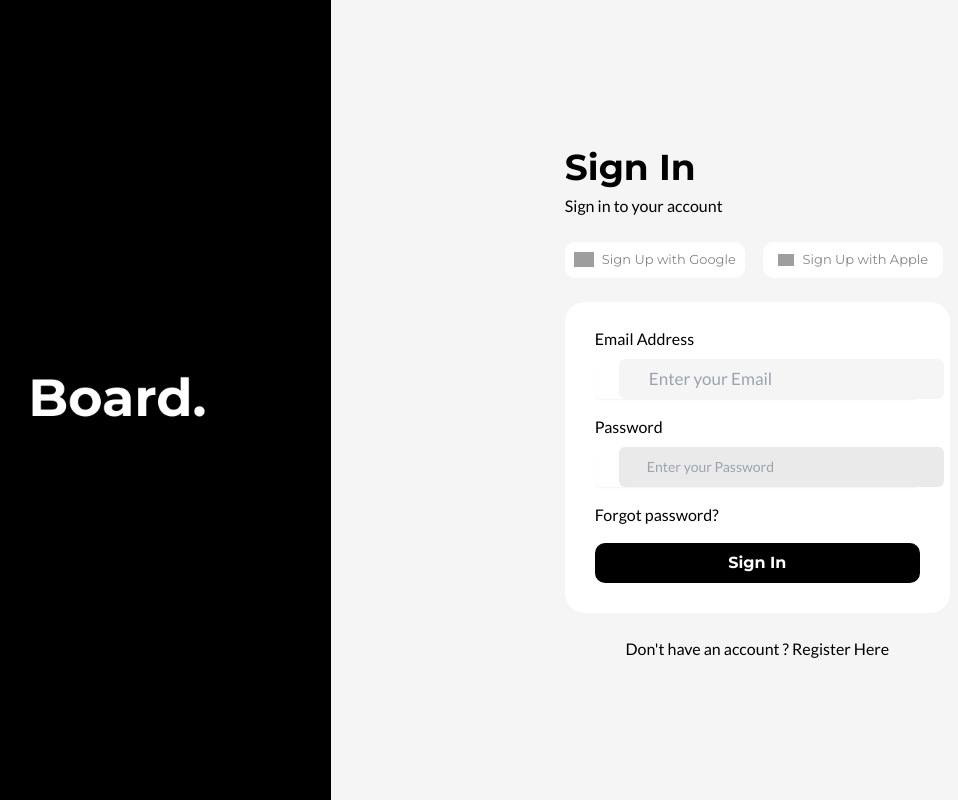
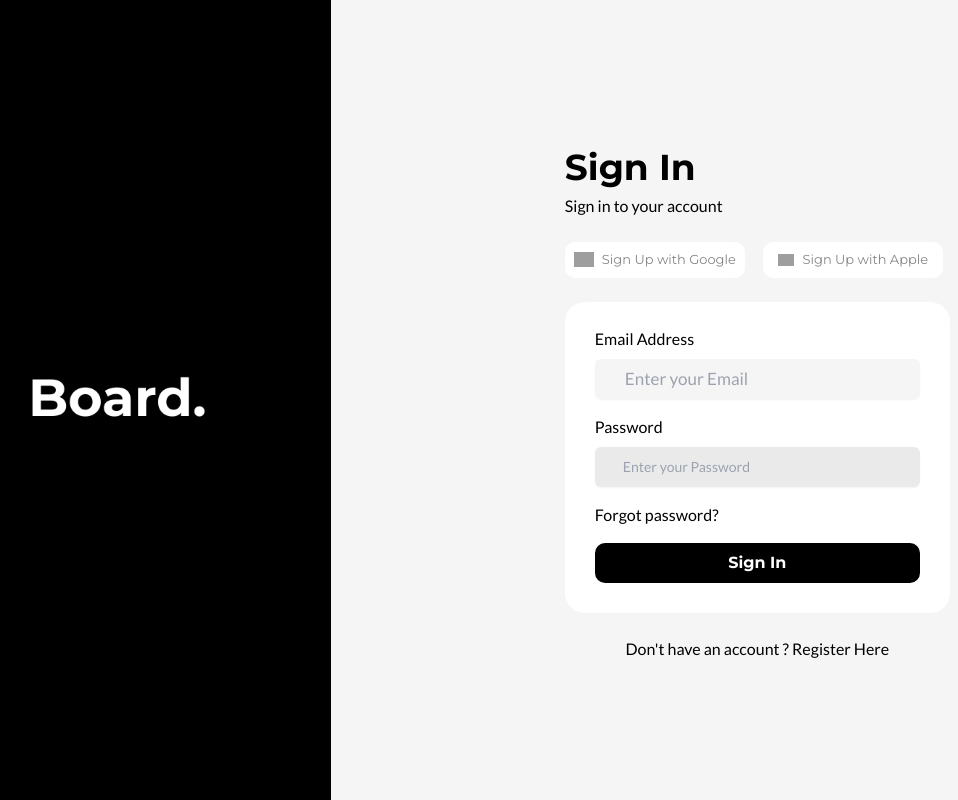
Before and after one commit to Sammy970/reactjs-assignment, a React (Create React App) app: page / in a window 1280 px wide. Shown: the whole page, without its empty margins (96-1054 px from the left). Built offline with nearby package versions, Linux system fonts and the light colour scheme; grey boxes are pictures that could not be loaded.

Commit message:
fixed input box

```diff
--- a/src/Components/CSS/Section2.css
+++ b/src/Components/CSS/Section2.css
@@ -60,12 +60,14 @@ button {
   height: 40px;
   font-family: "Lato", sans-serif;
   font-size: 17px;
+  margin-left: 0px;
 }
 
 .inputBox2 {
   background-color: #eaeaea;
   height: 40px;
   font-family: "Lato", sans-serif;
+  margin-left: 0px;
 }
 
 .sign-in-btn {
```
